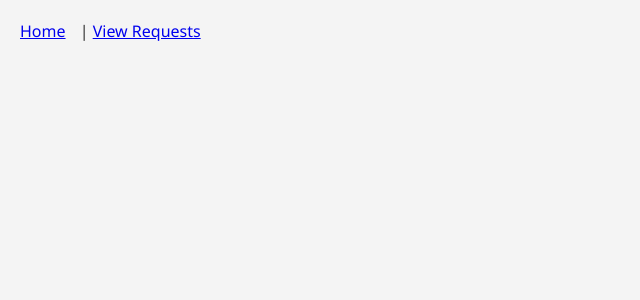
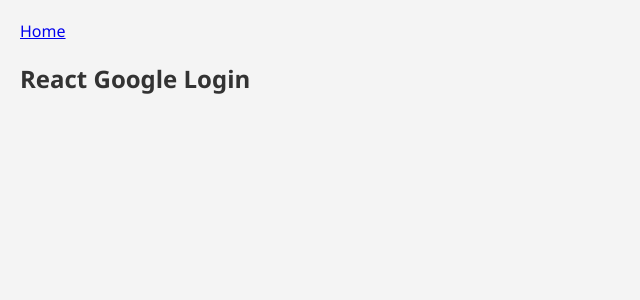
Before and after one commit to JrdnRgrs/discogs-requests, a React (Create React App) app in the folder frontend/: page /login in a window 1280 px wide. Shown: the top 300 px of the page, without its empty margins (0-640 px from the left). Built offline with nearby package versions, Linux system fonts and the light colour scheme.

Commit message:
add basic login for /requests

```diff
--- a/frontend/package.json
+++ b/frontend/package.json
@@ -3,6 +3,7 @@
   "version": "0.1.0",
   "private": true,
   "dependencies": {
+    "@react-oauth/google": "^0.12.1",
     "@testing-library/jest-dom": "^5.17.0",
     "@testing-library/react": "^13.4.0",
     "@testing-library/user-event": "^13.5.0",
--- a/frontend/src/App.js
+++ b/frontend/src/App.js
@@ -1,19 +1,32 @@
-import React from 'react';
-import { BrowserRouter as Router, Routes, Route, Link } from 'react-router-dom';
+import React, { useState } from 'react';
+import { BrowserRouter as Router, Routes, Route, Link, Navigate } from 'react-router-dom';
 import Collection from './Collection';  // Ensure this is correctly imported
 import Requests from './Requests';       // Ensure this is correctly imported
+import Login from './Login';
 import './styles.css';
 
 function App() {
+    const [isLoggedIn, setIsLoggedIn] = useState(false);
+
+    const handleLoginSuccess = (response) => {
+        console.log(response);
+        setIsLoggedIn(true);
+    };
+
+    const handleLoginError = (error) => {
+        console.log(error);
+    };
     return (
         <Router>
             <div>
                 <nav>
-                    <Link to="/">Home</Link> | <Link to="/requests">View Requests</Link>
+                    <Link to="/">Home</Link>
+                    {isLoggedIn && <Link to="/requests"> | View Requests</Link>}
                 </nav>
                 <Routes>
-                    <Route path="/" element={<Collection />} /> {/* Ensure this is your default route */}
-                    <Route path="/requests" element={<Requests />} />
+                    <Route path="/" element={<Collection />} />
+                    <Route path="/login" element={<Login onSuccess={handleLoginSuccess} onError={handleLoginError} />} />
+                    <Route path="/requests" element={isLoggedIn ? <Requests /> : <Navigate to="/login" />} />
                 </Routes>
             </div>
         </Router>
--- /dev/null
+++ b/frontend/src/Login.js
@@ -0,0 +1,22 @@
+import React from 'react';
+import { GoogleLogin, GoogleOAuthProvider } from '@react-oauth/google';
+
+function Login({ onSuccess, onError }) {
+    return (
+        <div>
+            <h2>React Google Login</h2>
+            <br />
+            <br />
+            <GoogleOAuthProvider clientId="1085707510405-flo13bhgh4ji31g8atiisahocrcgddq9.apps.googleusercontent.com">
+                <GoogleLogin
+                    buttonText="Login with Google"
+                    onSuccess={onSuccess}
+                    onError={onError}
+                    cookiePolicy={'single_host_origin'}
+                />
+            </GoogleOAuthProvider>
+        </div>
+    );
+}
+
+export default Login;
```
Also changed, not shown: 2 other files (tests, documents, lock files or other folders).
